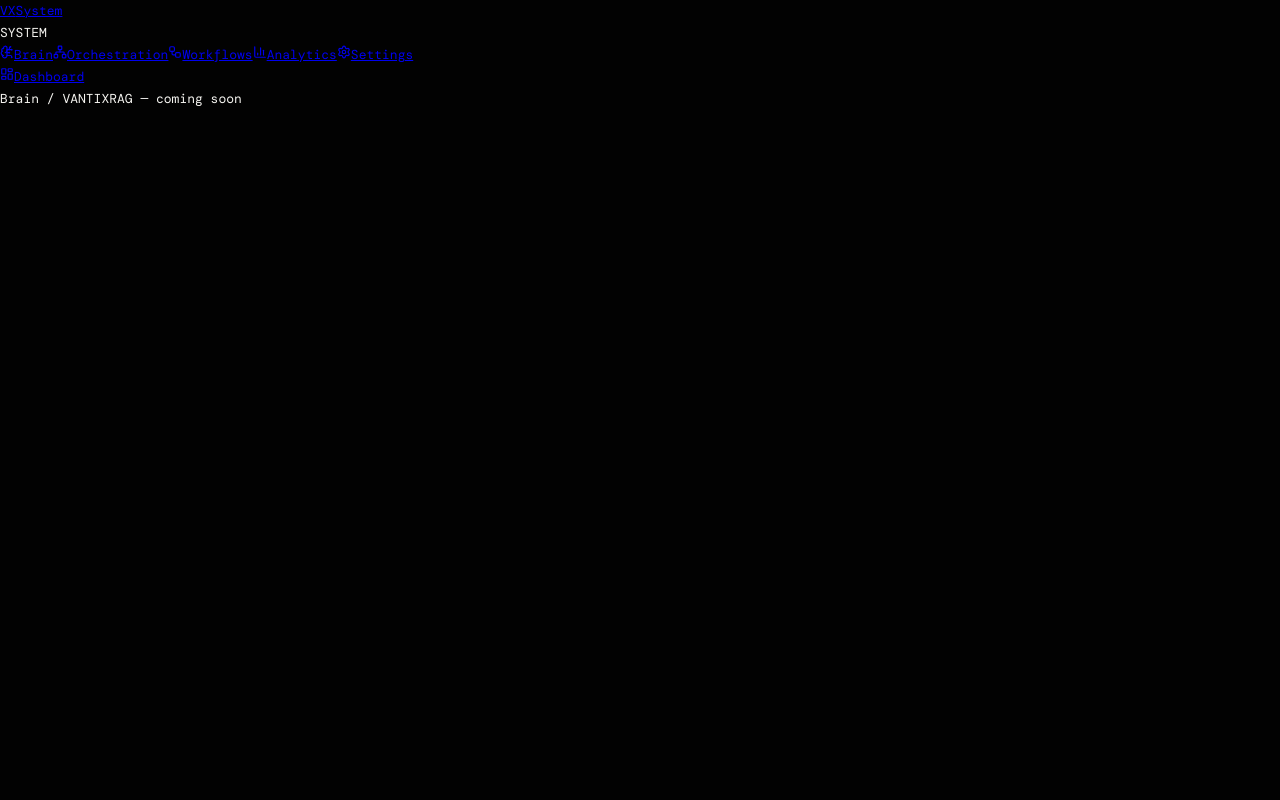
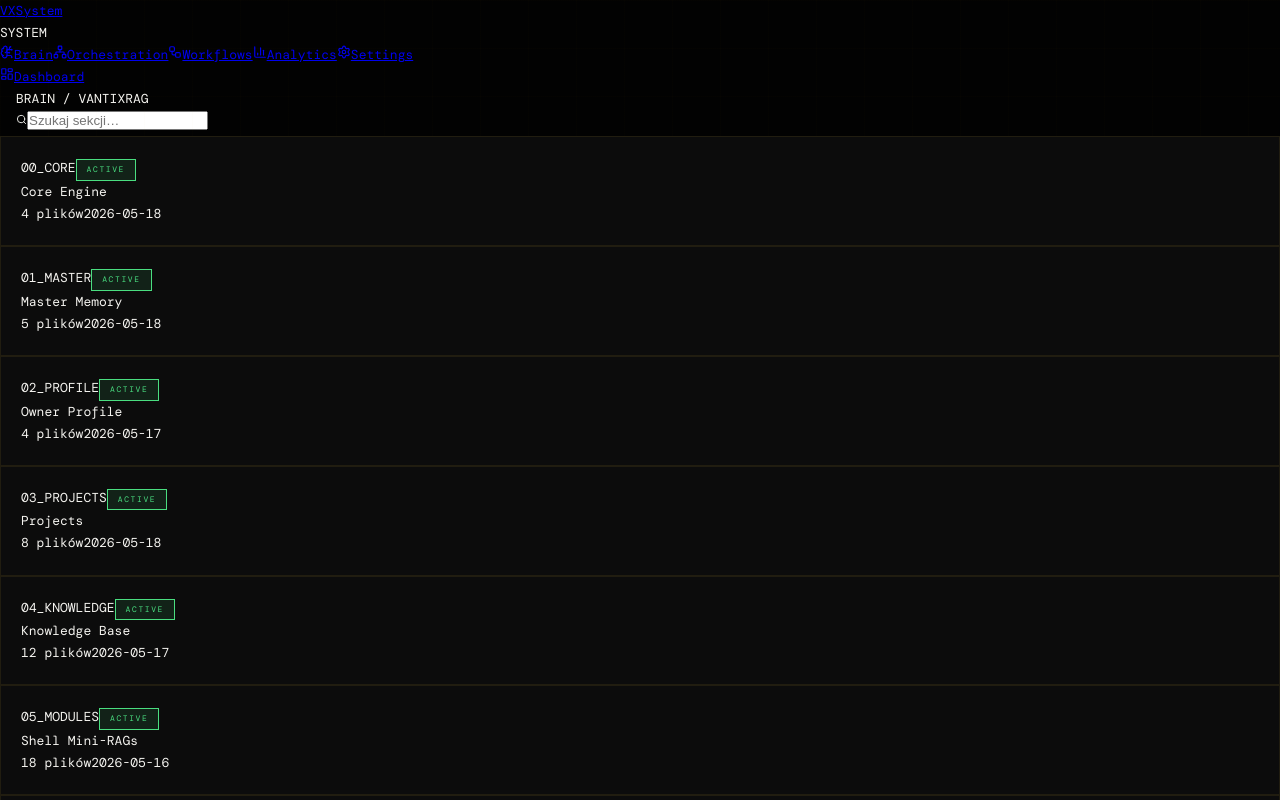
Before and after one commit to Mejsonek/VANTIX001_vantix-os, a Next.js app in the folder vantix-app/: page /system/brain in a window 1280 px wide. Shown: the top 800 px of the page. Built offline with nearby package versions, Linux system fonts and the light colour scheme; a web font is replaced by a local one.

Commit message:
chore: VANTIXRAG auto-sync 2026-05-18 01:46:19

```diff
--- a/vantix-app/app/(system)/system/brain/page.tsx
+++ b/vantix-app/app/(system)/system/brain/page.tsx
@@ -1,9 +1,109 @@
 'use client';
 
+import { useState, useMemo } from 'react';
+import { Search } from 'lucide-react';
+
+/* ── Mock data ── */
+const sections = [
+  { key: '00_CORE',     label: 'Core Engine',       type: 'system',    files: 4,  updated: '2026-05-18', status: 'active' },
+  { key: '01_MASTER',   label: 'Master Memory',     type: 'master',    files: 5,  updated: '2026-05-18', status: 'active' },
+  { key: '02_PROFILE',  label: 'Owner Profile',     type: 'profile',   files: 4,  updated: '2026-05-17', status: 'active' },
+  { key: '03_PROJECTS', label: 'Projects',          type: 'project',   files: 8,  updated: '2026-05-18', status: 'active' },
+  { key: '04_KNOWLEDGE',label: 'Knowledge Base',    type: 'knowledge', files: 12, updated: '2026-05-17', status: 'active' },
+  { key: '05_MODULES',  label: 'Shell Mini-RAGs',   type: 'module',    files: 18, updated: '2026-05-16', status: 'active' },
+  { key: '06_PROMPTS',  label: 'Prompt Library',    type: 'prompts',   files: 6,  updated: '2026-05-15', status: 'active' },
+  { key: '07_MEMORY',   label: 'AI Memory Layer',   type: 'memory',    files: 9,  updated: '2026-05-18', status: 'active' },
+  { key: '08_EVOLUTION',label: 'Evolution Queue',   type: 'evo',       files: 2,  updated: '2026-05-17', status: 'pending' },
+  { key: '09_EVAL',     label: 'Evaluation',        type: 'eval',      files: 3,  updated: '2026-05-14', status: 'active' },
+];
+
 export default function BrainPage() {
+  const [search, setSearch] = useState('');
+
+  const filtered = useMemo(() => {
+    const q = search.toLowerCase().trim();
+    if (!q) return sections;
+    return sections.filter(
+      s => s.label.toLowerCase().includes(q) || s.key.toLowerCase().includes(q),
+    );
+  }, [search]);
+
   return (
-    <div className="min-h-screen bg-void flex items-center justify-center">
-      <p className="text-gold font-mono text-sm tracking-widest uppercase">Brain / VANTIXRAG — coming soon</p>
+    <div className="flex flex-col flex-1 overflow-hidden">
+      <div className="grid-bg" />
+
+      {/* ══════════════════ TOP BAR ══════════════════ */}
+      <div
+        className="relative z-10 flex items-center border-b border-gold/[0.07] bg-void/90 backdrop-blur-md"
+        style={{ height: '48px', padding: '0 16px' }}
+      >
+        {/* Label */}
+        <div className="flex items-center gap-2 flex-1">
+          <div className="h-px w-6 bg-gold/40" />
+          <span className="font-mono text-[9px] text-gold/40 uppercase tracking-[0.3em]">
+            BRAIN / VANTIXRAG
+          </span>
+        </div>
+
+        {/* Search */}
+        <div className="relative w-[220px]">
+          <Search size={11} className="absolute left-2.5 top-1/2 -translate-y-1/2 text-ivory/20 pointer-events-none" />
+          <input
+            type="text"
+            value={search}
+            onChange={e => setSearch(e.target.value)}
+            placeholder="Szukaj sekcji…"
+            className="w-full h-7 pl-7 pr-2.5 bg-surface border border-gold/15 font-mono text-[10px] text-ivory/60 placeholder:text-ivory/20 outline-none focus:border-gold/35 transition-colors"
+          />
+        </div>
+      </div>
+
+      {/* ══════════════════ CONTENT ══════════════════ */}
+      <div className="relative z-10 flex-1 overflow-y-auto px-5 py-5">
+        <div className="grid grid-cols-2 gap-3">
+          {filtered.map((s, i) => (
+            <div
+              key={s.key}
+              className={`vx-card p-4! flex flex-col gap-3 fade-up delay-${i + 1}`}
+            >
+              {/* Top row: key + status badge */}
+              <div className="flex items-center justify-between">
+                <span className="font-mono text-[9px] text-gold/50 uppercase tracking-[0.16em]">
+                  {s.key}
+                </span>
+                <span className={s.status === 'active' ? 'vx-badge vx-badge-green' : 'vx-badge vx-badge-gold'}>
+                  {s.status}
+                </span>
+              </div>
+
+              {/* Label */}
+              <span className="font-mono text-[13px] text-ivory/80 leading-snug">
+                {s.label}
+              </span>
+
+              {/* Bottom row: files + updated */}
+              <div className="flex items-center gap-3 mt-auto">
+                <span className="font-mono text-[10px] text-ivory/35">
+                  {s.files} plików
+                </span>
+                <span className="w-px h-3 bg-gold/10" />
+                <span className="font-mono text-[10px] text-ivory/25">
+                  {s.updated}
+                </span>
+              </div>
+            </div>
+          ))}
+
+          {/* Empty state */}
+          {filtered.length === 0 && (
+            <div className="col-span-2 flex items-center justify-center py-16">
+              <span className="font-mono text-[11px] text-ivory/20 uppercase tracking-[0.14em]">
+                Brak wyników dla &quot;{search}&quot;
+              </span>
+            </div>
+          )}
+        </div>
+      </div>
     </div>
   );
 }
```
Also changed, not shown: 1 other file (tests, documents, lock files or other folders).
